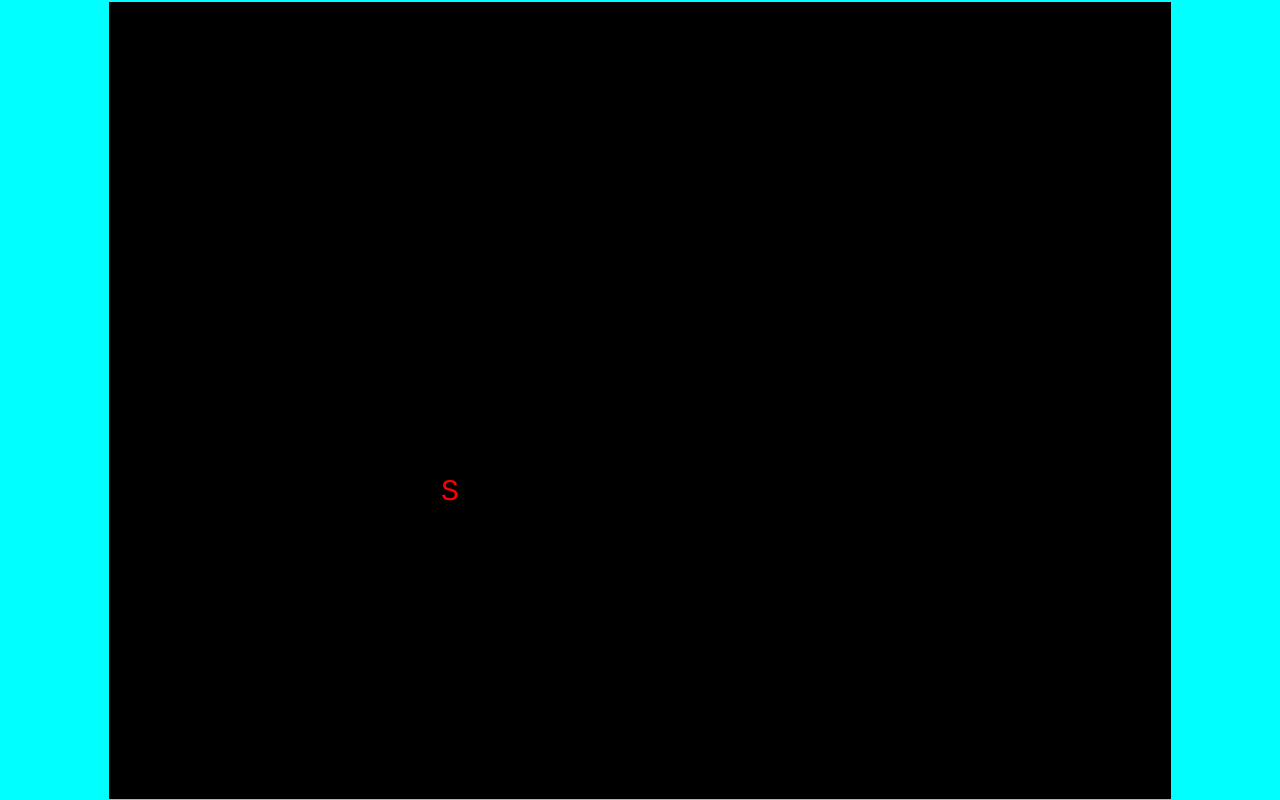
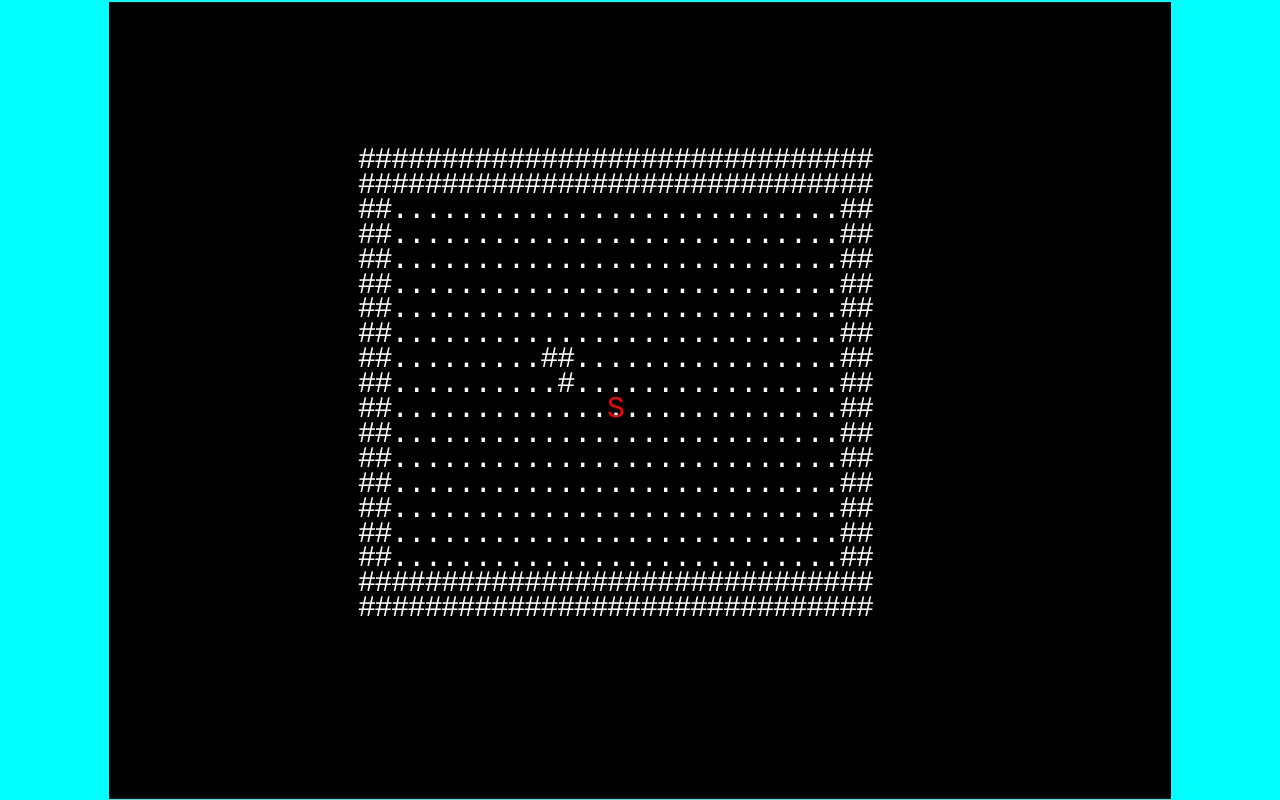
Before and after one commit to rmtsukuru/rpg-combat-prototype, a plain HTML site: page index.html in a window 1280 px wide. Drawn offline with nearby package versions, Linux system fonts and the light colour scheme.

Commit message:
Refactored exploration scene into new file and added some tiles to display.

```diff
--- a/index.html
+++ b/index.html
@@ -23,6 +23,7 @@
         <script type="text/javascript" src="js/item.js"></script>
         <script type="text/javascript" src="js/combatants.js"></script>
         <script type="text/javascript" src="js/scenes/base.js"></script>
+        <script type="text/javascript" src="js/scenes/field.js"></script>
         <script type="text/javascript" src="js/scenes/menu.js"></script>
         <script type="text/javascript" src="js/scenes/combat.js"></script>
         <script type="text/javascript" src="js/main.js"></script>
--- a/js/config.js
+++ b/js/config.js
@@ -10,3 +10,25 @@ const FLASH_TIMER_FRAMES = FPS / 10;
 const SHAKE_TIMER_FRAMES = FPS / 3;
 const SHAKE_WIDTH = 8;
 const FIELD_SPEED = 3;
+
+const FIELD_TILES = [
+    [1, 1, 1, 1, 1, 1, 1, 1, 1, 1, 1, 1, 1, 1, 1, 1, 1, 1, 1, 1, 1, 1, 1, 1, 1, 1, 1, 1, 1, 1, 1],
+    [1, 1, 1, 1, 1, 1, 1, 1, 1, 1, 1, 1, 1, 1, 1, 1, 1, 1, 1, 1, 1, 1, 1, 1, 1, 1, 1, 1, 1, 1, 1],
+    [1, 1, 0, 0, 0, 0, 0, 0, 0, 0, 0, 0, 0, 0, 0, 0, 0, 0, 0, 0, 0, 0, 0, 0, 0, 0, 0, 0, 0, 1, 1],
+    [1, 1, 0, 0, 0, 0, 0, 0, 0, 0, 0, 0, 0, 0, 0, 0, 0, 0, 0, 0, 0, 0, 0, 0, 0, 0, 0, 0, 0, 1, 1],
+    [1, 1, 0, 0, 0, 0, 0, 0, 0, 0, 0, 0, 0, 0, 0, 0, 0, 0, 0, 0, 0, 0, 0, 0, 0, 0, 0, 0, 0, 1, 1],
+    [1, 1, 0, 0, 0, 0, 0, 0, 0, 0, 0, 0, 0, 0, 0, 0, 0, 0, 0, 0, 0, 0, 0, 0, 0, 0, 0, 0, 0, 1, 1],
+    [1, 1, 0, 0, 0, 0, 0, 0, 0, 0, 0, 0, 0, 0, 0, 0, 0, 0, 0, 0, 0, 0, 0, 0, 0, 0, 0, 0, 0, 1, 1],
+    [1, 1, 0, 0, 0, 0, 0, 0, 0, 0, 0, 0, 0, 0, 0, 0, 0, 0, 0, 0, 0, 0, 0, 0, 0, 0, 0, 0, 0, 1, 1],
+    [1, 1, 0, 0, 0, 0, 0, 0, 0, 0, 0, 1, 1, 0, 0, 0, 0, 0, 0, 0, 0, 0, 0, 0, 0, 0, 0, 0, 0, 1, 1],
+    [1, 1, 0, 0, 0, 0, 0, 0, 0, 0, 0, 0, 1, 0, 0, 0, 0, 0, 0, 0, 0, 0, 0, 0, 0, 0, 0, 0, 0, 1, 1],
+    [1, 1, 0, 0, 0, 0, 0, 0, 0, 0, 0, 0, 0, 0, 0, 0, 0, 0, 0, 0, 0, 0, 0, 0, 0, 0, 0, 0, 0, 1, 1],
+    [1, 1, 0, 0, 0, 0, 0, 0, 0, 0, 0, 0, 0, 0, 0, 0, 0, 0, 0, 0, 0, 0, 0, 0, 0, 0, 0, 0, 0, 1, 1],
+    [1, 1, 0, 0, 0, 0, 0, 0, 0, 0, 0, 0, 0, 0, 0, 0, 0, 0, 0, 0, 0, 0, 0, 0, 0, 0, 0, 0, 0, 1, 1],
+    [1, 1, 0, 0, 0, 0, 0, 0, 0, 0, 0, 0, 0, 0, 0, 0, 0, 0, 0, 0, 0, 0, 0, 0, 0, 0, 0, 0, 0, 1, 1],
+    [1, 1, 0, 0, 0, 0, 0, 0, 0, 0, 0, 0, 0, 0, 0, 0, 0, 0, 0, 0, 0, 0, 0, 0, 0, 0, 0, 0, 0, 1, 1],
+    [1, 1, 0, 0, 0, 0, 0, 0, 0, 0, 0, 0, 0, 0, 0, 0, 0, 0, 0, 0, 0, 0, 0, 0, 0, 0, 0, 0, 0, 1, 1],
+    [1, 1, 0, 0, 0, 0, 0, 0, 0, 0, 0, 0, 0, 0, 0, 0, 0, 0, 0, 0, 0, 0, 0, 0, 0, 0, 0, 0, 0, 1, 1],
+    [1, 1, 1, 1, 1, 1, 1, 1, 1, 1, 1, 1, 1, 1, 1, 1, 1, 1, 1, 1, 1, 1, 1, 1, 1, 1, 1, 1, 1, 1, 1],
+    [1, 1, 1, 1, 1, 1, 1, 1, 1, 1, 1, 1, 1, 1, 1, 1, 1, 1, 1, 1, 1, 1, 1, 1, 1, 1, 1, 1, 1, 1, 1],
+];
--- a/js/scenes/base.js
+++ b/js/scenes/base.js
@@ -90,35 +90,29 @@ CombatScene.prototype.draw = function() {
 
 function FieldScene() {
     Scene.call(this);
-    this.x = 200;
-    this.y = 300;
+    this.x = 300;
+    this.y = 250;
 }
 
 FieldScene.prototype = Object.create(Scene.prototype);
 
-FieldScene.prototype.update = function() {
-    Scene.prototype.update.call(this);
-
-    if (keyState.up) {
-        this.y -= FIELD_SPEED;
+FieldScene.prototype.drawFieldGrid = function(x, y) {
+    for (var i = 0; i < FIELD_TILES.length; i++) {
+        for (var j = 0; j < FIELD_TILES[i].length; j++) {
+            const tileIndex = FIELD_TILES[i][j];
+            const tileIcon = tileIndex == 0 ? '.' : '#';
+            drawText(tileIcon, x + j * 10, y + i * 15);
+        }
     }
-    if (keyState.down) {
-        this.y += FIELD_SPEED;
-    }
-    if (keyState.left) {
-        this.x -= FIELD_SPEED;
-    }
-    if (keyState.right) {
-        this.x += FIELD_SPEED;
-    }
-};
+}
 
 FieldScene.prototype.draw = function() {
     Scene.prototype.draw.call(this);
+    this.drawFieldGrid(150, 100);
     drawText('S', this.x, this.y, 'red');
 }
 
 function configureScenario() {
     configureItems();
-    scene = COMBAT_TEST ? new QueueScene() : new FieldScene();
+    scene = COMBAT_TEST ? new QueueScene() : new ExplorationScene();
 }
--- /dev/null
+++ b/js/scenes/field.js
@@ -0,0 +1,29 @@
+function ExplorationScene() {
+    FieldScene.call(this);
+}
+
+ExplorationScene.prototype = Object.create(FieldScene.prototype);
+
+ExplorationScene.prototype.update = function() {
+    FieldScene.prototype.update.call(this);
+
+    // TODO use these
+    var xVelocity, yVelocity = 0;
+
+    if (keyState.up) {
+        this.y -= FIELD_SPEED;
+    }
+    if (keyState.down) {
+        this.y += FIELD_SPEED;
+    }
+    if (keyState.left) {
+        this.x -= FIELD_SPEED;
+    }
+    if (keyState.right) {
+        this.x += FIELD_SPEED;
+    }
+}
+
+ExplorationScene.prototype.draw = function() {
+    FieldScene.prototype.draw.call(this);
+}
```
